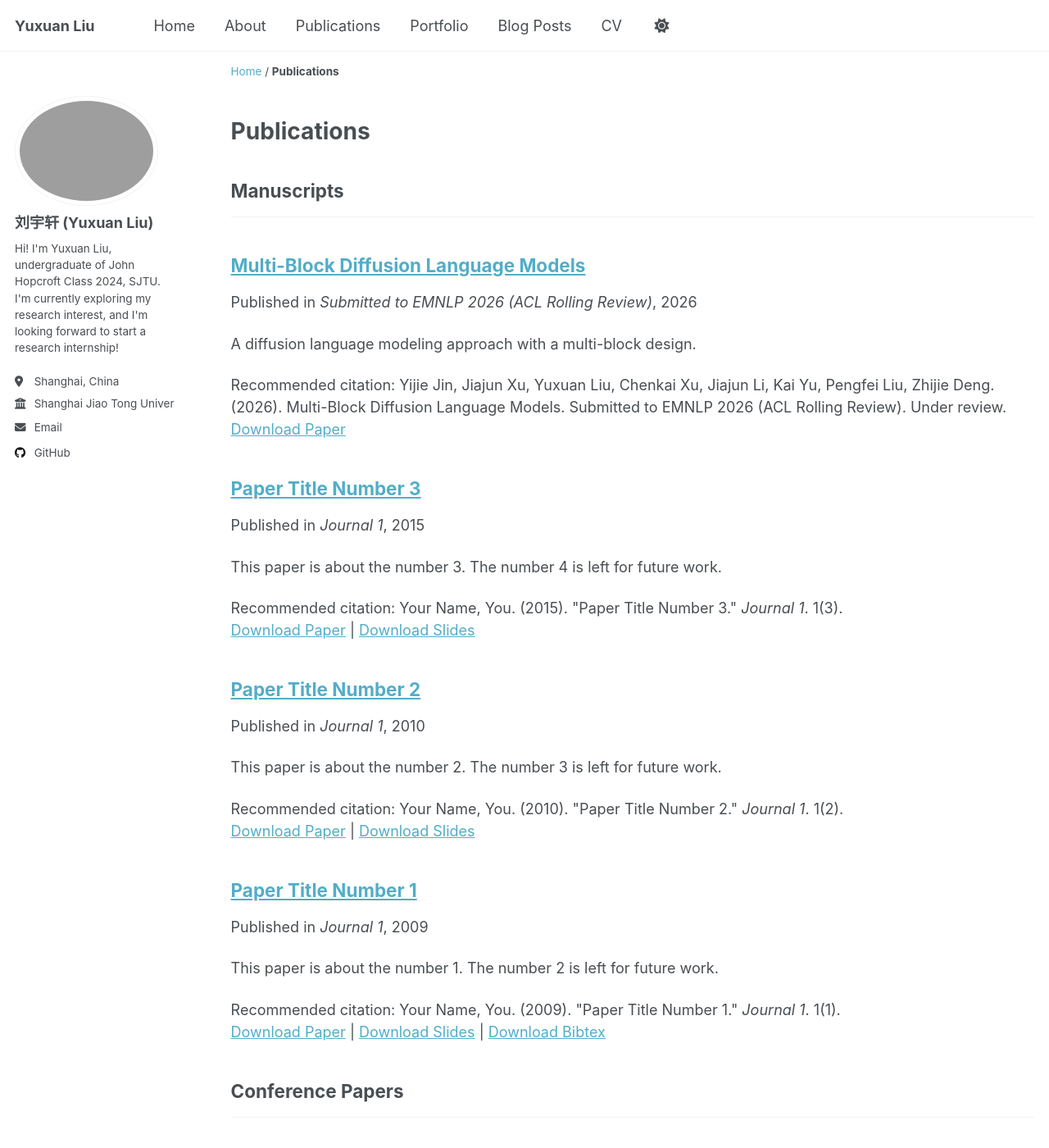
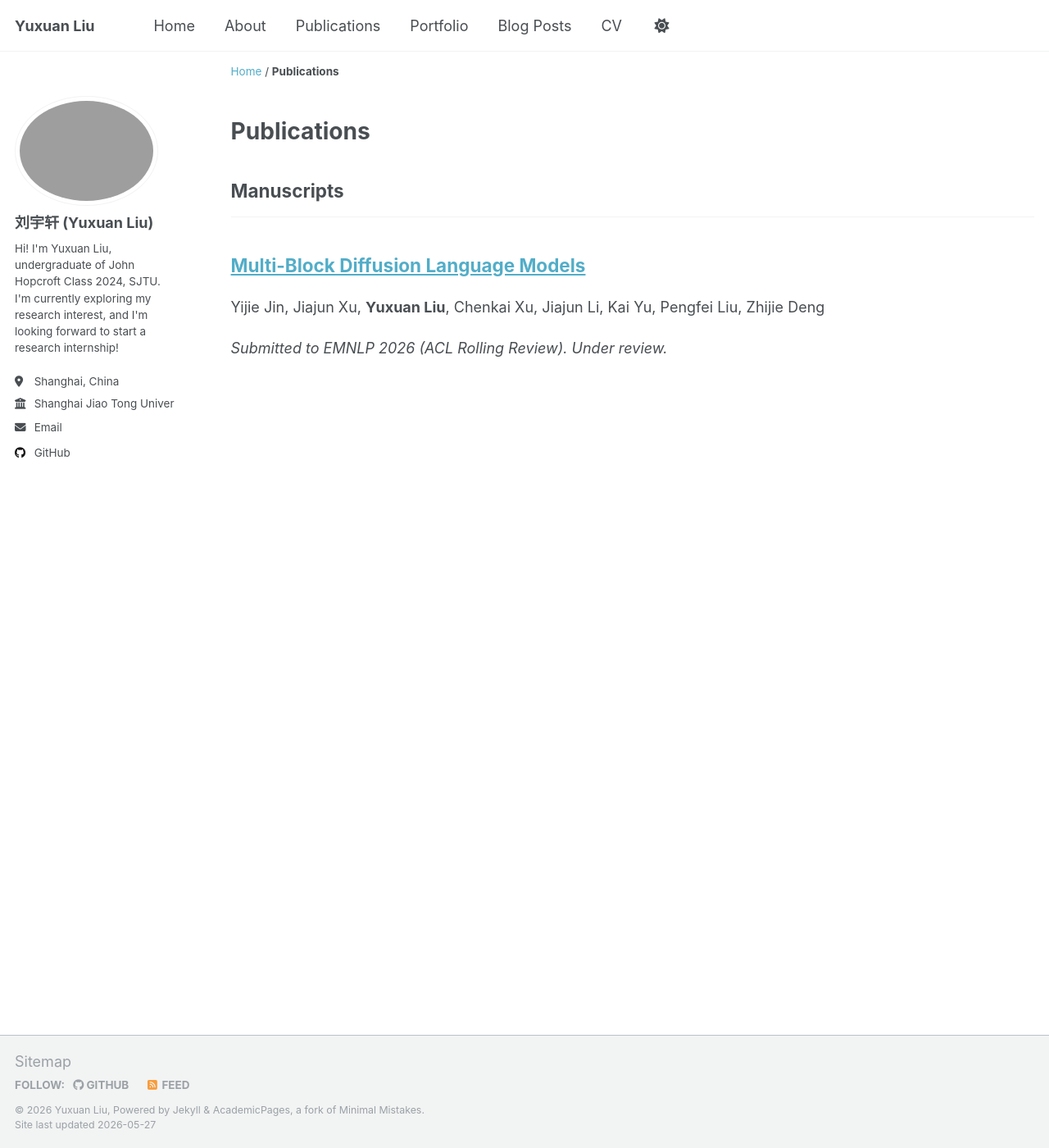
Before and after one commit to Osc-7/Osc-7.github.io, a Jekyll site: the page built from _pages/publications.html, in a window 1280 px wide and 1400 px high. Shown: the whole window at 82% size. Built offline with Jekyll 4.4.1, drawn with Linux system fonts in a browser that asks for light colours; a script that is not in the unit is left out; some of the changed text lies outside the part shown.

Commit message:
Simplify publications display and move them to homepage
Remove template placeholder papers, show only title and authors on list pages, and drop the default Published in, citation, and download blocks from the publications layout.

Co-authored-by: Cursor <cursoragent@cursor.com>

```diff
--- a/_includes/archive-single-cv.html
+++ b/_includes/archive-single-cv.html
@@ -36,7 +36,9 @@
     {% if post.read_time %}
       <p class="page__meta"><i class="fa fa-clock" aria-hidden="true"></i> {% include read-time.html %}</p>
     {% endif %}
-    {% if post.venue%}<p class="archive__item-excerpt" itemprop="description">{{ post.citation }}</p> {% endif %}
+    {% if post.collection == 'publications' %}
+      {% if post.authors %}<p class="archive__item-excerpt" itemprop="description">{{ post.authors | markdownify }}</p>{% endif %}
+    {% elsif post.venue %}<p class="archive__item-excerpt" itemprop="description">{{ post.citation }}</p> {% endif %}
     </li>
  </article>
 </div>
--- a/_includes/archive-single.html
+++ b/_includes/archive-single.html
@@ -41,7 +41,12 @@
         {% if post.collection == 'teaching' %}
           <p> {{ post.type }}, <i>{{ post.venue }}</i>, {{ post.date | default: "1900-01-01" | date: "%Y" }} </p>
         {% elsif post.collection == 'publications' %}
-          <p>Published in <i>{{ post.venue }}</i>, {{ post.date | default: "1900-01-01" | date: "%Y" }} </p>
+          {% if post.authors %}
+            <p>{{ post.authors | markdownify }}</p>
+          {% endif %}
+          {% if post.status %}
+            <p><em>{{ post.status }}</em></p>
+          {% endif %}
         {% elsif post.date %}
          <p class="page__date"><strong><i class="fa fa-fw fa-calendar" aria-hidden="true"></i> {{ site.data.ui-text[site.locale].date_label | default: "Published:" }}</strong> <time datetime="{{ post.date | default: "1900-01-01" | date_to_xmlschema }}">{{ post.date | default: "1900-01-01" | date: "%B %d, %Y" }}</time></p>
         {% endif %}
@@ -52,31 +57,31 @@
     <p class="archive__item-excerpt" itemprop="description"><p>{{ post.excerpt | markdownify | remove: '<p>' | remove: '</p>' }}<strong><a href="{{ base_path }}{{ post.url }}" rel="permalink"> Read more</a></strong></p></p>
     {% endif %}
 
-    {% if post.citation and post.paperurl and post.slidesurl and post.bibtexurl %}
+    {% if post.collection != 'publications' and post.citation and post.paperurl and post.slidesurl and post.bibtexurl %}
       <p>Recommended citation: {{ post.citation }}<br /><a href="{{ post.paperurl }}">Download Paper</a> | <a href="{{ post.slidesurl }}">Download Slides</a> | <a href="{{ post.bibtexurl }}">Download Bibtex</a></p>
-    {% elsif post.citation and post.paperurl and post.slidesurl %}
+    {% elsif post.collection != 'publications' and post.citation and post.paperurl and post.slidesurl %}
       <p>Recommended citation: {{ post.citation }}<br /><a href="{{ post.paperurl }}">Download Paper</a> | <a href="{{ post.slidesurl }}">Download Slides</a></p>
-    {% elsif post.citation and post.paperurl and post.bibtexurl %}
+    {% elsif post.collection != 'publications' and post.citation and post.paperurl and post.bibtexurl %}
       <p>Recommended citation: {{ post.citation }}<br /><a href="{{ post.paperurl }}">Download Paper</a> | <a href="{{ post.bibtexurl }}">Download Bibtex</a></p>
-    {% elsif post.citation and post.paperurl %}
+    {% elsif post.collection != 'publications' and post.citation and post.paperurl %}
       <p>Recommended citation: {{ post.citation }}<br /><a href="{{ post.paperurl }}">Download Paper</a></p>
-    {% elsif post.citation and post.slidesurl and post.bibtexurl %}
+    {% elsif post.collection != 'publications' and post.citation and post.slidesurl and post.bibtexurl %}
       <p>Recommended citation: {{ post.citation }}<br /><a href="{{ post.slidesurl }}">Download Slides</a> | <a href="{{ post.bibtexurl}}">Download Bibtex</a></p>
-    {% elsif post.citation and post.slidesurl %}
+    {% elsif post.collection != 'publications' and post.citation and post.slidesurl %}
       <p>Recommended citation: {{ post.citation }}<br /><a href="{{ post.slidesurl }}">Download Slides</a></p>
-    {% elsif post.citation and post.bibtexurl %}
+    {% elsif post.collection != 'publications' and post.citation and post.bibtexurl %}
       <p>Recommended citation: {{ post.citation }}<br /><a href="{{ post.bibtexurl }}">Download Bibtex</a></p>
-    {% elsif post.citation %}
+    {% elsif post.collection != 'publications' and post.citation %}
       <p>Recommended citation: {{ post.citation }}</p>
-    {% elsif post.paperurl and post.bibtexurl %}
+    {% elsif post.collection != 'publications' and post.paperurl and post.bibtexurl %}
       <p><a href=" {{ post.paperurl }} ">Download Paper</a> | <a href="{{ post.bibtexurl }}">Download Bibtex</a></p>
-    {% elsif post.paperurl %}
+    {% elsif post.collection != 'publications' and post.paperurl %}
       <p><a href=" {{ post.paperurl }} ">Download Paper</a></p>
-    {% elsif post.slidesurl and post.bibtexurl %}
+    {% elsif post.collection != 'publications' and post.slidesurl and post.bibtexurl %}
       <p><a href="{{ post.slidesurl }}">Download Slides</a> | <a href="{{ post.bibtexurl }}">Download Bibtex</a></p>
-    {% elsif post.slidesurl %}
+    {% elsif post.collection != 'publications' and post.slidesurl %}
       <p><a href="{{ post.slidesurl }}">Download Slides</a></p>
-    {% elsif post.bibtexurl %}
+    {% elsif post.collection != 'publications' and post.bibtexurl %}
       <p><a href="{{ post.bibtexurl }}">Download Bibtex</a></p>
     {% endif %}
 
--- a/_publications/2009-10-01-paper-title-number-1.md
+++ /dev/null
@@ -1,14 +0,0 @@
----
-title: "Paper Title Number 1"
-collection: publications
-category: manuscripts
-permalink: /publication/2009-10-01-paper-title-number-1
-excerpt: 'This paper is about the number 1. The number 2 is left for future work.'
-date: 2009-10-01
-venue: 'Journal 1'
-slidesurl: 'http://academicpages.github.io/files/slides1.pdf'
-paperurl: 'http://academicpages.github.io/files/paper1.pdf'
-bibtexurl: 'http://academicpages.github.io/files/bibtex1.bib'
-citation: 'Your Name, You. (2009). &quot;Paper Title Number 1.&quot; <i>Journal 1</i>. 1(1).'
----
-The contents above will be part of a list of publications, if the user clicks the link for the publication than the contents of section will be rendered as a full page, allowing you to provide more information about the paper for the reader. When publications are displayed as a single page, the contents of the above "citation" field will automatically be included below this section in a smaller font.
--- a/_publications/2010-10-01-paper-title-number-2.md
+++ /dev/null
@@ -1,14 +0,0 @@
----
-title: "Paper Title Number 2"
-collection: publications
-category: manuscripts
-permalink: /publication/2010-10-01-paper-title-number-2
-excerpt: 'This paper is about the number 2. The number 3 is left for future work.'
-date: 2010-10-01
-venue: 'Journal 1'
-slidesurl: 'http://academicpages.github.io/files/slides2.pdf'
-paperurl: 'http://academicpages.github.io/files/paper2.pdf'
-citation: 'Your Name, You. (2010). &quot;Paper Title Number 2.&quot; <i>Journal 1</i>. 1(2).'
----
-
-The contents above will be part of a list of publications, if the user clicks the link for the publication than the contents of section will be rendered as a full page, allowing you to provide more information about the paper for the reader. When publications are displayed as a single page, the contents of the above "citation" field will automatically be included below this section in a smaller font.
--- a/_publications/2015-10-01-paper-title-number-3.md
+++ /dev/null
@@ -1,14 +0,0 @@
----
-title: "Paper Title Number 3"
-collection: publications
-category: manuscripts
-permalink: /publication/2015-10-01-paper-title-number-3
-excerpt: 'This paper is about the number 3. The number 4 is left for future work.'
-date: 2015-10-01
-venue: 'Journal 1'
-slidesurl: 'http://academicpages.github.io/files/slides3.pdf'
-paperurl: 'http://academicpages.github.io/files/paper3.pdf'
-citation: 'Your Name, You. (2015). &quot;Paper Title Number 3.&quot; <i>Journal 1</i>. 1(3).'
----
-
-The contents above will be part of a list of publications, if the user clicks the link for the publication than the contents of section will be rendered as a full page, allowing you to provide more information about the paper for the reader. When publications are displayed as a single page, the contents of the above "citation" field will automatically be included below this section in a smaller font.
--- a/_publications/2025-06-08-paper-title-number-5.md
+++ /dev/null
@@ -1,13 +0,0 @@
----
-title: "Paper Title Number 5, with math $$E=mc^2$$"
-collection: publications
-category: conferences
-permalink: /publication/2024-02-17-paper-title-number-4
-excerpt: 'This paper is about a famous math equation, $$E=mc^2$$'
-date: 2024-02-17
-venue: 'GitHub Journal of Bugs'
-paperurl: 'http://academicpages.github.io/files/paper3.pdf'
-citation: 'Your Name, You. (2024). &quot;Paper Title Number 3.&quot; <i>GitHub Journal of Bugs</i>. 1(3).'
----
-
-Using [MathJax](https://www.mathjax.org/) in the description is supported - $$E=mc^2$$ - however, the use must be mindful that the default delimiters are `$$...$$` and `\\[...\\]` which differs from the `$...$` that is typically expected.
--- a/_publications/2026-05-27-under-review-paper.md
+++ b/_publications/2026-05-27-under-review-paper.md
@@ -3,13 +3,7 @@ title: "Multi-Block Diffusion Language Models"
 collection: publications
 category: manuscripts
 permalink: /publication/2026-05-27-under-review-paper
-excerpt: "A diffusion language modeling approach with a multi-block design."
+authors: "Yijie Jin, Jiajun Xu, **Yuxuan Liu**, Chenkai Xu, Jiajun Li, Kai Yu, Pengfei Liu, Zhijie Deng"
+status: "Submitted to EMNLP 2026 (ACL Rolling Review). Under review."
 date: 2026-05-27
-venue: "Submitted to EMNLP 2026 (ACL Rolling Review)"
-paperurl: ""
-citation: "Yijie Jin, Jiajun Xu, Yuxuan Liu, Chenkai Xu, Jiajun Li, Kai Yu, Pengfei Liu, Zhijie Deng. (2026). Multi-Block Diffusion Language Models. Submitted to EMNLP 2026 (ACL Rolling Review). Under review."
 ---
-
-**Authors:** Yijie Jin, Jiajun Xu, **Yuxuan Liu**, Chenkai Xu, Jiajun Li, Kai Yu, Pengfei Liu, Zhijie Deng.
-
-**Status:** Submitted to EMNLP 2026 (ACL Rolling Review), under review.
```
Also changed, not shown: _layouts/single.html (+9 -0 lines), _publications/2024-02-17-paper-title-number-4.md (deleted, +0 -13 lines), index.md (+6 -0 lines).
